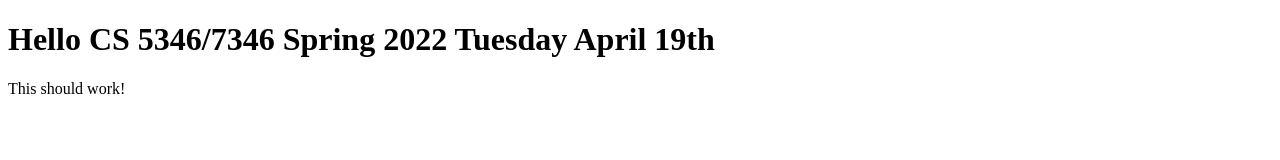
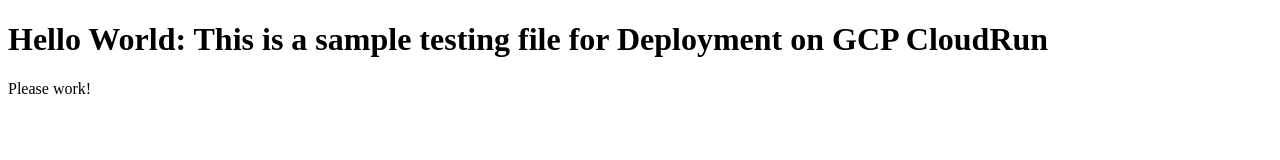
Before and after one commit to itsEricmiao/deployment-on-GCP-cloudrun, a plain HTML site: page index.html in a window 1280 px wide. Drawn offline with Linux system fonts and the light colour scheme.

Commit message:
Making changes to see if the continuous deployment work

```diff
--- a/index.html
+++ b/index.html
@@ -7,8 +7,8 @@
     <title>Docker simple webserver</title>
 </head>
 <body>
-    <h1>Hello CS 5346/7346 Spring 2022 Tuesday April 19th</h1>
+    <h1>Hello World: This is a sample testing file for Deployment on GCP CloudRun</h1>
 
-    <p>This should work!</p>
+    <p>Please work!</p>
 </body>
 </html>
--- a/server.js
+++ b/server.js
@@ -1,17 +1,17 @@
 var express = require('express');
-var app     = express();
+var app = express();
 
 var port = process.env.PORT || 8080
 var ENV_TEST = process.env.ENV_TEST || "ENV_TEST is unset"
 var SECRET_TEST = process.env.SECRET_TEST || "SECRET_TEST is unset"
 
-app.get('/', function(req, res) {
+app.get('/', function (req, res) {
     res.sendfile('index.html');
 });
 
 app.listen(port);
 
-console.log('Start Webserver on port:' + port);
+console.log('Hello World: This is a sample testing file for Deployment on GCP CloudRun' + port);
 
 console.log('Value of ENV_TEST:' + ENV_TEST);
 console.log('Value of SECRET_TEST:' + SECRET_TEST);
```
